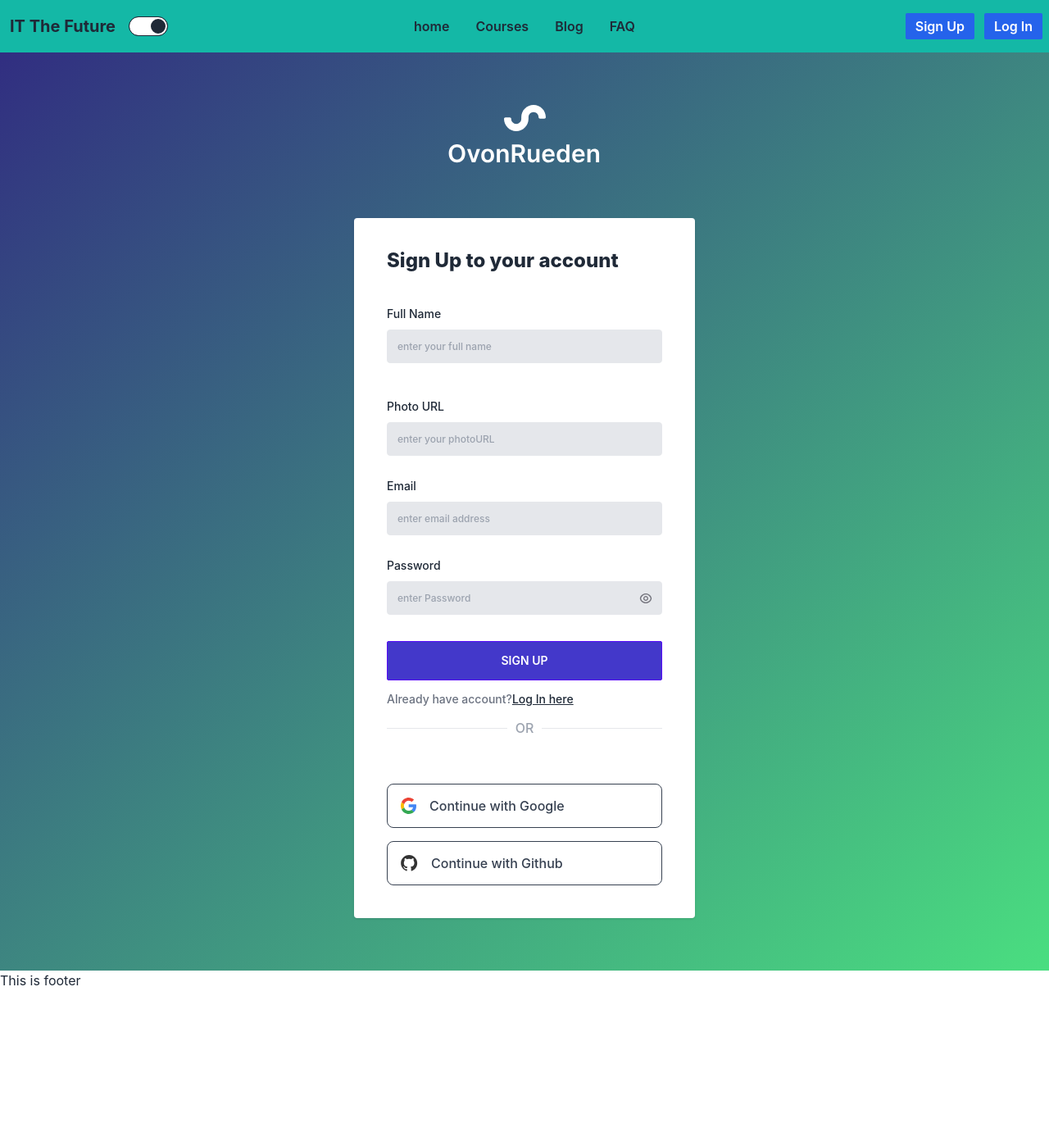
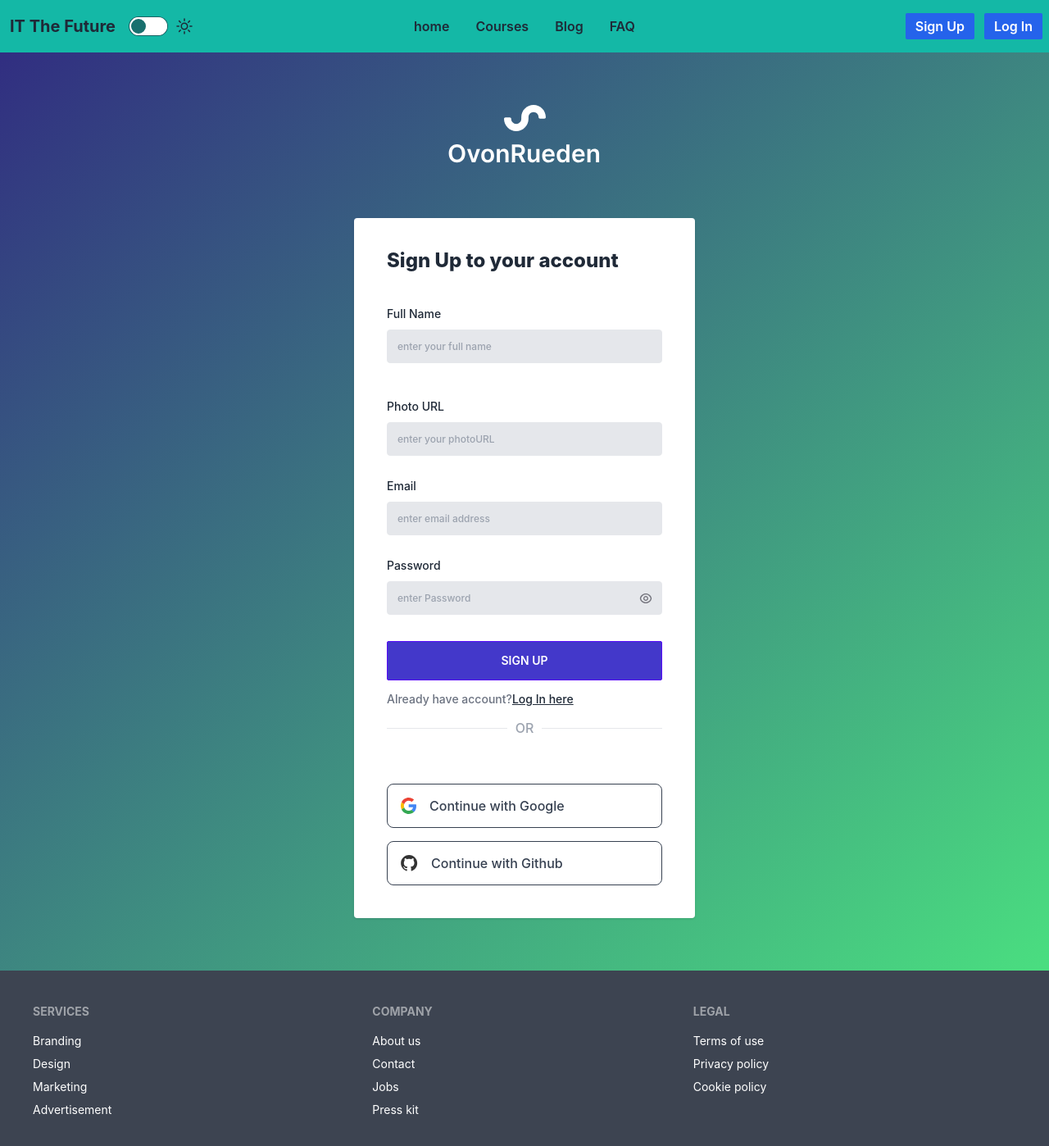
Before and after one commit to MohammadSazzatulislam/It-The-Future-client, a React (Create React App) app: page /signup in a window 1280 px wide. Shown: the top 1398 px of the page at 82% size. Before the commit the page ends 1208 px from the top, so only its background shows below. Built offline with nearby package versions, Linux system fonts and the light colour scheme; no server answers.

Commit message:
add toggle button

```diff
--- a/src/Shared/Footer.js
+++ b/src/Shared/Footer.js
@@ -2,9 +2,28 @@ import React from 'react';
 
 const Footer = () => {
     return (
+      <footer className="footer p-10 bg-neutral text-neutral-content">
         <div>
-            <h1>This is footer</h1>
+          <span className="footer-title">Services</span>
+          <a className="link link-hover">Branding</a>
+          <a className="link link-hover">Design</a>
+          <a className="link link-hover">Marketing</a>
+          <a className="link link-hover">Advertisement</a>
         </div>
+        <div>
+          <span className="footer-title">Company</span>
+          <a className="link link-hover">About us</a>
+          <a className="link link-hover">Contact</a>
+          <a className="link link-hover">Jobs</a>
+          <a className="link link-hover">Press kit</a>
+        </div>
+        <div>
+          <span className="footer-title">Legal</span>
+          <a className="link link-hover">Terms of use</a>
+          <a className="link link-hover">Privacy policy</a>
+          <a className="link link-hover">Cookie policy</a>
+        </div>
+      </footer>
     );
 };
 
--- a/src/Shared/Header.js
+++ b/src/Shared/Header.js
@@ -5,6 +5,7 @@ import LeftSideNav from "../component/Courses/LeftSideNav";
 import { UserAuthContext } from "../Context/AuthContext";
 import toast from "react-hot-toast";
 import { useState } from "react";
+import { useEffect } from "react";
 
 const Header = () => {
 
@@ -12,11 +13,23 @@ const Header = () => {
 
   const { user, logOutUser } = useContext(UserAuthContext);
 
+  useEffect(() => {
+    return
+  }, [toggle]);
+
+    const handleToggle = () => {
+      if (toggle === false) {
+        setToggle(true)
+      }
+      else {
+        setToggle(false)
+      }
+    };
+
   const handleLogOut = () => {
     logOutUser();
      toast.success("successfully log out");
   };
-
 
 
   return (
@@ -60,12 +73,45 @@ const Header = () => {
           <Link to="/">
             <p className=" font-bold p-1 text-xl ">IT The Future</p>
           </Link>
-          <input
-            type="checkbox"
-            className="toggle"
 
-            checked
-          />
+          <div className="flex justify-between items-center gap-2">
+            <input onClick={handleToggle} type="checkbox" className="toggle" />
+            {toggle === true ? (
+              <p>
+                <svg
+                  xmlns="http://www.w3.org/2000/svg"
+                  fill="none"
+                  viewBox="0 0 24 24"
+                  strokeWidth={1.5}
+                  stroke="currentColor"
+                  className="w-6 h-6"
+                >
+                  <path
+                    strokeLinecap="round"
+                    strokeLinejoin="round"
+                    d="M21.752 15.002A9.718 9.718 0 0118 15.75c-5.385 0-9.75-4.365-9.75-9.75 0-1.33.266-2.597.748-3.752A9.753 9.753 0 003 11.25C3 16.635 7.365 21 12.75 21a9.753 9.753 0 009.002-5.998z"
+                  />
+                </svg>
+              </p>
+            ) : (
+              <p>
+                <svg
+                  xmlns="http://www.w3.org/2000/svg"
+                  fill="none"
+                  viewBox="0 0 24 24"
+                  strokeWidth={1.5}
+                  stroke="currentColor"
+                  className="w-6 h-6"
+                >
+                  <path
+                    strokeLinecap="round"
+                    strokeLinejoin="round"
+                    d="M12 3v2.25m6.364.386l-1.591 1.591M21 12h-2.25m-.386 6.364l-1.591-1.591M12 18.75V21m-4.773-4.227l-1.591 1.591M5.25 12H3m4.227-4.773L5.636 5.636M15.75 12a3.75 3.75 0 11-7.5 0 3.75 3.75 0 017.5 0z"
+                  />
+                </svg>
+              </p>
+            )}
+          </div>
         </div>
       </div>
       <div className="navbar-center hidden lg:flex">
--- a/src/component/Courses/Details.js
+++ b/src/component/Courses/Details.js
@@ -11,7 +11,7 @@ const Details = () => {
   const handlePrint = useReactToPrint({
     content: () => componentRef.current,
     documentTitle: "product-details",
-    onAfterPrint: () => alert("print success"),
+
   });
 
   const { id,  name, img, details, about, time, price } = detail;
@@ -19,7 +19,6 @@ const Details = () => {
   return (
     <div
       ref={componentRef}
-     className='w-full h-screen'
     >
       <div className="flex justify-end mt-5 pr-40 ">
         <svg
@@ -39,8 +38,8 @@ const Details = () => {
         </svg>
       </div>
 
-      <div className="2xl:container 2xl:mx-auto lg:py-10 lg:px-20 md:py-7 md:px-3 py-2 px-2 ">
-        <div className="flex justify-center items-center lg:flex-row flex-col gap-8">
+      <div className="2xl:container 2xl:mx-auto lg:py-10 lg:px-20 md:py-5 md:px-3 py-2 px-2 ">
+        <div className="flex justify-center items-center lg:flex-row flex-col gap-6">
           {/* <!-- Description Div --> */}
 
           <div className="  w-full sm:w-96 md:w-8/12 lg:w-6/12 items-center">
@@ -80,24 +79,24 @@ const Details = () => {
 
           {/* <!-- Preview Images Div For larger Screen--> */}
 
-          <div className=" w-full sm:w-96 md:w-8/12  lg:w-6/12 flex lg:flex-row flex-col lg:gap-8 sm:gap-6 gap-4">
+          <div className=" w-full sm:w-96 md:w-8/12  lg:w-6/12 flex lg:flex-row flex-col lg:gap-8 sm:gap-3 gap-2">
             <div className=" w-ful lg:w-8/12 bg-gray-100 flex justify-center items-center">
               <img className="h-full" src={img} alt="Wooden Chair Previw" />
             </div>
-            <div className=" w-full lg:w-4/12 grid lg:grid-cols-1 sm:grid-cols-4 grid-cols-2 gap-6">
-              <div className="bg-gray-100 flex justify-center items-center py-4">
+            <div className=" w-full lg:w-4/12 grid lg:grid-cols-1 sm:grid-cols-4 grid-cols-2 gap-3">
+              <div className="bg-gray-100 flex justify-center items-center py-2">
                 <img
                   src="https://i.ibb.co/0jX1zmR/sam-moqadam-kvmds-Tr-GOBM-unsplash-removebg-preview-1-1.png"
                   alt="Wooden chair - preview 1"
                 />
               </div>
-              <div className="bg-gray-100 flex justify-center items-center py-4">
+              <div className="bg-gray-100 flex justify-center items-center py-2">
                 <img
                   src="https://i.ibb.co/7zv1N5Q/sam-moqadam-kvmds-Tr-GOBM-unsplash-removebg-preview-2.png"
                   alt="Wooden chair - preview 2"
                 />
               </div>
-              <div className="bg-gray-100 flex justify-center items-center py-4">
+              <div className="bg-gray-100 flex justify-center items-center py-2">
                 <img
                   src="https://i.ibb.co/0jX1zmR/sam-moqadam-kvmds-Tr-GOBM-unsplash-removebg-preview-1-1.png"
                   alt="Wooden chair- preview 3"
```
